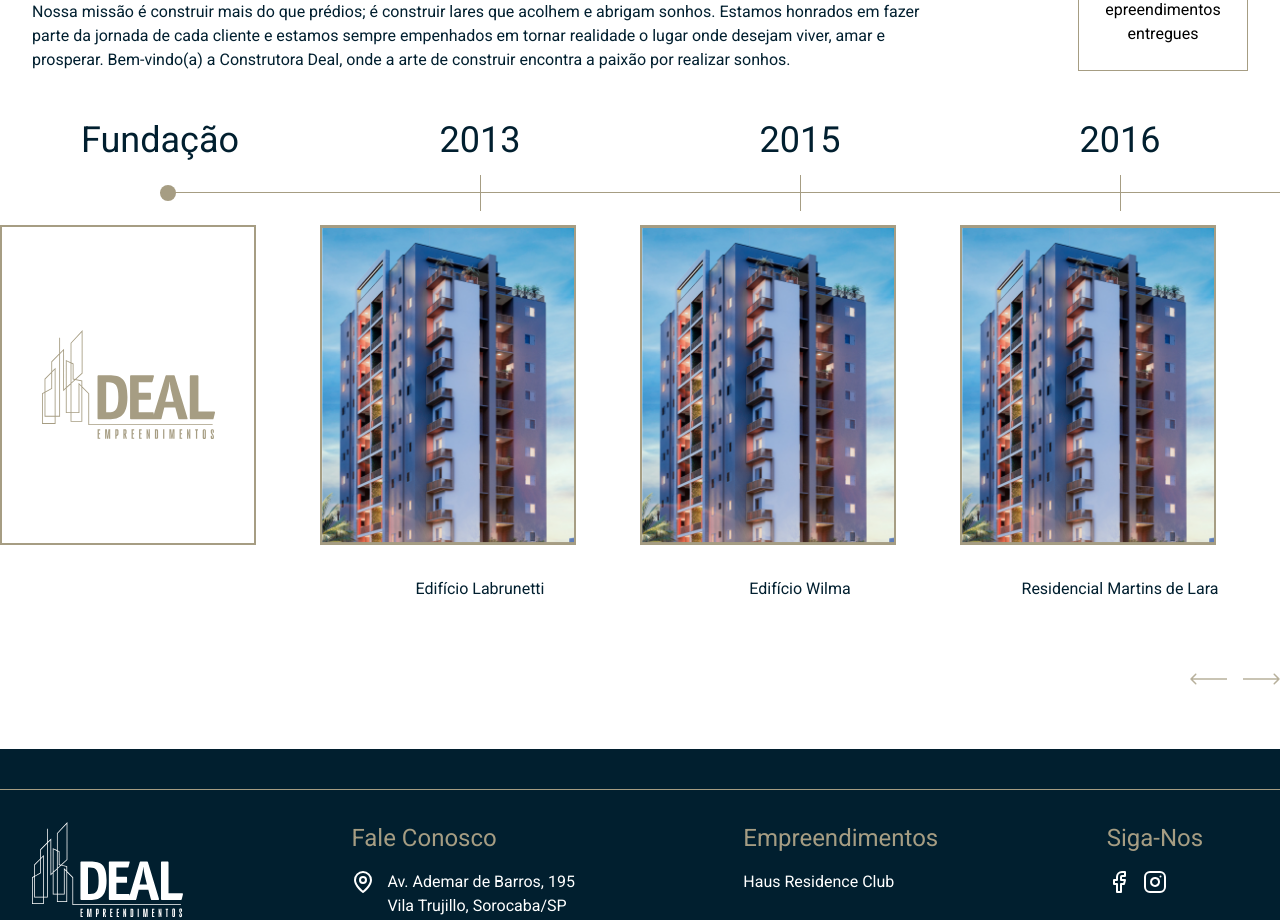
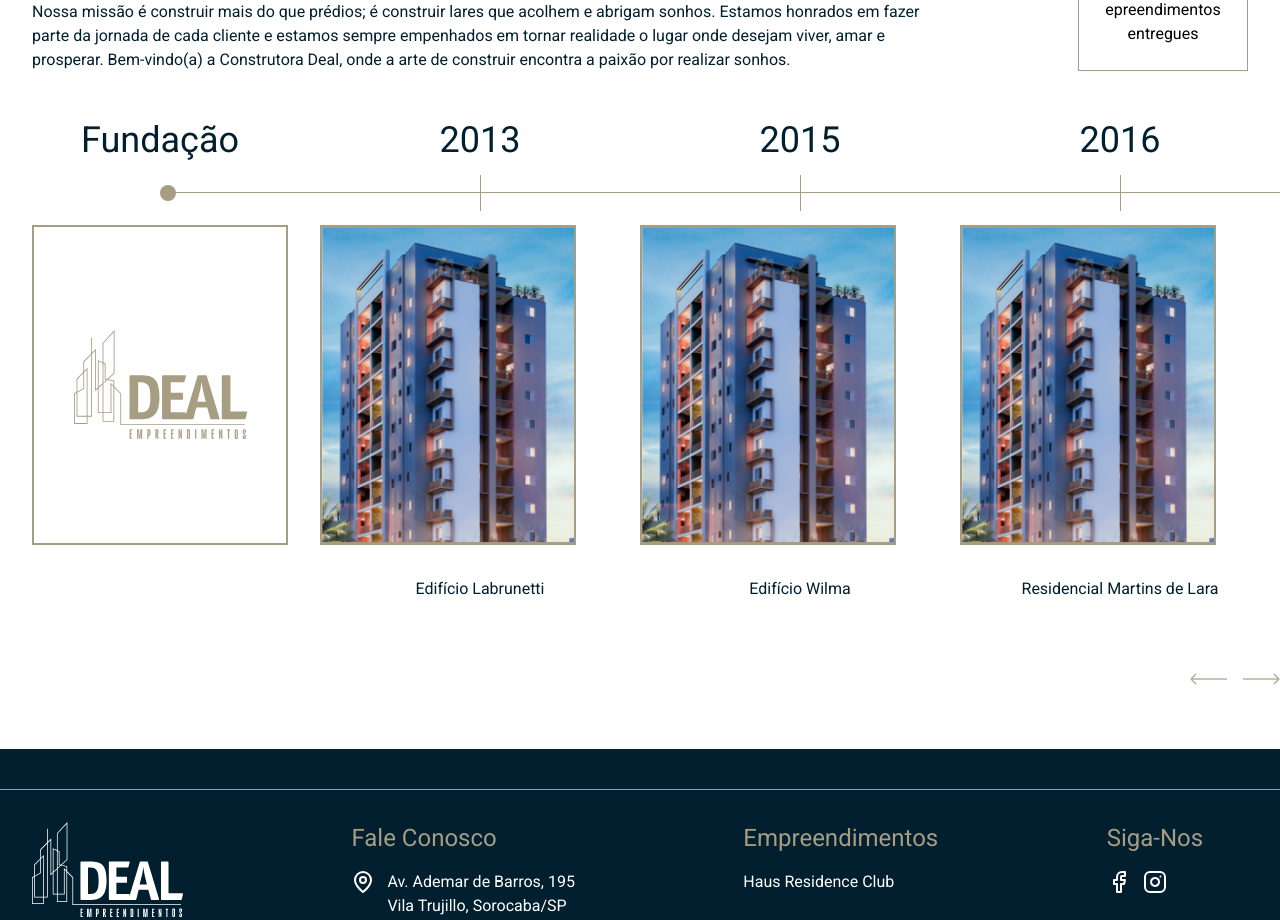
Before and after one commit to DevStyleDigital/deal-website, a Next.js app: page /sobre in a window 1280 px wide. Shown: the part 1300-2220 px from the top of the page. Built offline with nearby package versions, Linux system fonts and the light colour scheme.

Commit message:
swiper styles

```diff
--- a/src/app/(app)/sobre/timeline.tsx
+++ b/src/app/(app)/sobre/timeline.tsx
@@ -65,9 +65,9 @@ export const Timeline = () => {
           1180: { slidesPerView: 4 },
           1460: { slidesPerView: 5 },
         }}
-        className="lg:pl-[calc((100vw-1280px)-((100vw-1280px)/2))] cursor-grab active:cursor-grabbing"
+        className="lg:!pl-[calc((100vw-1280px)-((100vw-1280px)/2))] cursor-grab active:cursor-grabbing"
       >
-        <SwiperSlide className="flex h-max pb-10 flex-col space-y-8 items-center justify-center">
+        <SwiperSlide className="!flex !h-max pb-10 flex-col space-y-8 items-center justify-center">
           <div className="relative flex flex-col w-full items-center">
             <p className="text-4xl mb-8">
               <time>Fundação</time>
```
